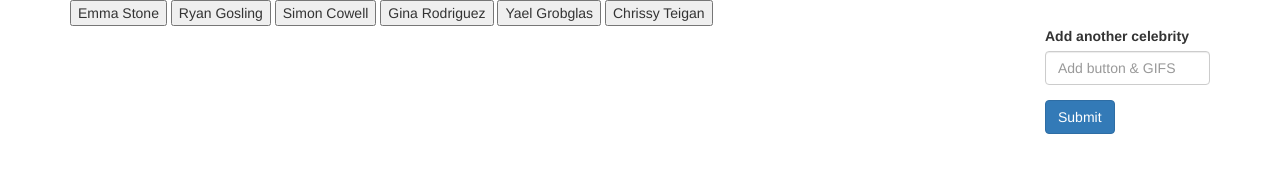
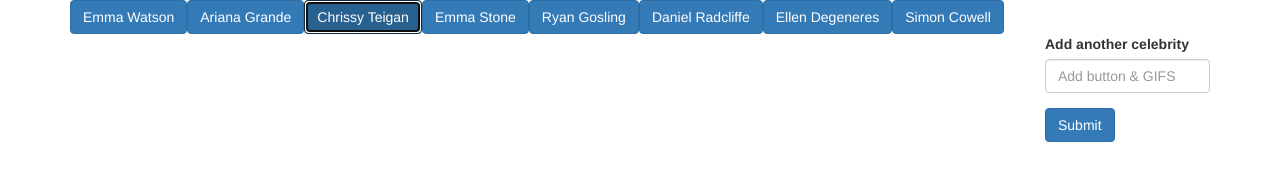
Before and after one commit to dibon001/Giphy, a plain HTML site: page index.html in a window 1280 px wide. Both pictures are taken after a click on the button "Chrissy Teigan". Drawn offline with nearby package versions, Linux system fonts and the light colour scheme; no server answers.

Commit message:
Added array to logic.js, re-worked the onclick function

```diff
--- a/index.html
+++ b/index.html
@@ -20,12 +20,6 @@
         <div class="row">
             <div class="col-md-12">
                 <div id="button-div">
-                    <button data-person="Emma Stone">Emma Stone</button>
-                    <button data-person="Ryan Gosling">Ryan Gosling</button>
-                    <button data-person="Simon Cowell">Simon Cowell</button>
-                    <button data-person="Gina Rodriguez">Gina Rodriguez</button>
-                    <button data-person="Yael Grobglas">Yael Grobglas</button>
-                    <button data-person="Chrissy Teigan">Chrissy Teigan</button>
                 </div>
             </div>
         </div>
@@ -41,7 +35,7 @@
                         <label for="Celeb-input">Add another celebrity</label>
                         <input type="text" class="form-control" id="add-more" aria-describedby="emailHelp" placeholder="Add button & GIFS">
                     </div>
-                    <button type="submit" id = "add-button" class="btn btn-primary add-user">Submit</button>
+                    <button type="submit" id="add-button" class="btn btn-primary add-user">Submit</button>
                 </form>
             </div>
         </div>
--- a/js/logic.js
+++ b/js/logic.js
@@ -1,11 +1,20 @@
 console.log("No button clicked yet");
+
+
+var celebArr = ["Emma Watson", "Ariana Grande", " Chrissy Teigan", "Emma Stone","Ryan Gosling","Daniel Radcliffe","Ellen Degeneres","Simon Cowell"];
+for(var i = 0; i < celebArr.length; i++)
+{
+    $("#button-div").append("<button type='button' onclick=(\"" + celebArr[i] + "\")' class='btn btn-primary' value=' " + celebArr[i] + "'> " + celebArr[i] + " </button>");
+
+}
 
 $("button").on("click", function() {
     $("#giphy-div").empty();
 
     console.log("Button clicked");
     // Grabbing and storing the data-animal property value from the button
-    var celeb = $(this).attr("data-person");
+    var celeb = $(this).text();
+
 
     // Constructing a queryURL using the animal name
     var queryURL = "https://api.giphy.com/v1/gifs/search?q=" +
@@ -52,6 +61,8 @@
 
   $("#add-button").on("click", function(event) {
       console.log("Submit has been pressed");
-        var newButton = $("<button>").text(add-more.val().trim());
+        var buttontxt = add-more.val().trim();
+        console.log(buttontxt);
+        var newsubmit = $("<button>").text(buttontxt);
 
   });
```
